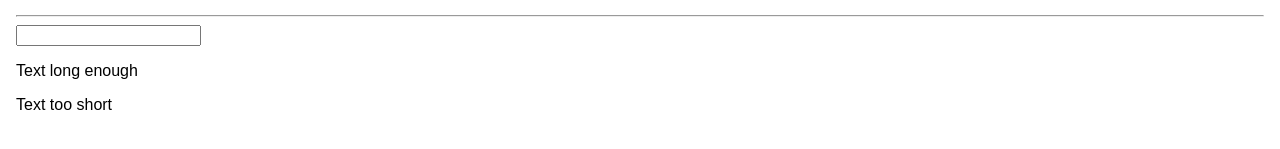
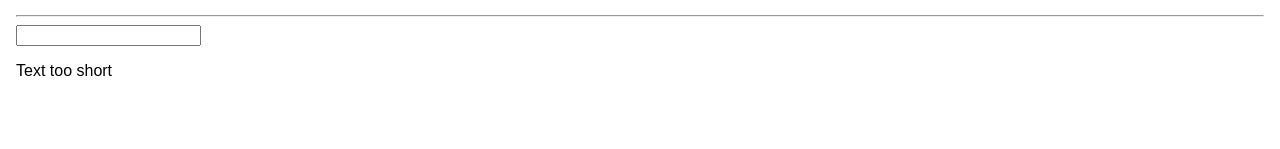
Before and after one commit to harriselliman/basic-react-exercises, a React (Create React App) app in the folder lists-conditionals-exercise/: page / in a window 1280 px wide. Shown: the part 177-326 px from the top of the page. Built offline with nearby package versions, Linux system fonts and the light colour scheme.

Commit message:
add ternary expression to determine if user input is too short or not

```diff
--- a/lists-conditionals-exercise/src/Validation/Validation.js
+++ b/lists-conditionals-exercise/src/Validation/Validation.js
@@ -3,8 +3,12 @@ import React from 'react';
 const validation = (props) => {
     return(
         <div>
-            <p>Text long enough</p>
-            <p>Text too short</p>
+            {
+                props.inputLength > 5?
+                    <p>Text long enough</p> :
+                    <p>Text too short</p>
+            }
+
         </div>
     );
 };
```
